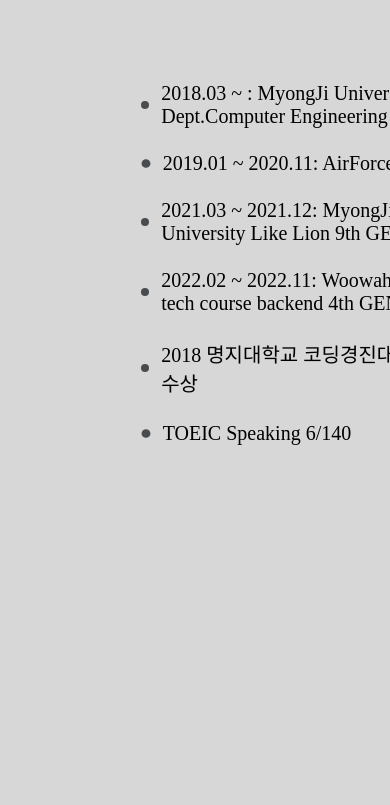
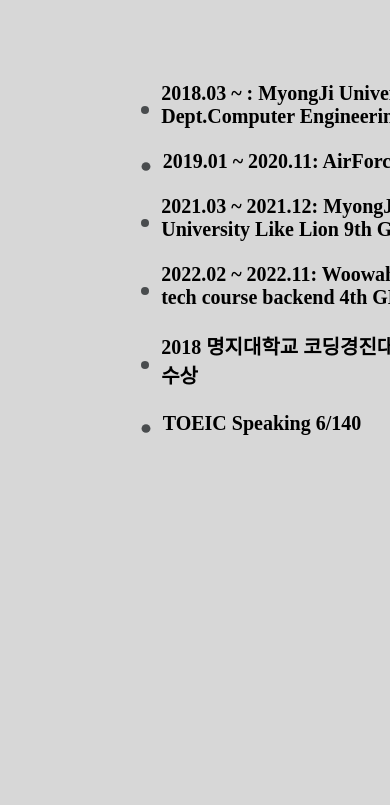
Before and after one commit to skullkim/resume-web-site, a Next.js app: page / in a window 390 px wide. Shown: the part 4719-5524 px from the top of the page. Built offline with nearby package versions, Linux system fonts and the light colour scheme.

Commit message:
refactor(ContactMe.tsx): 반응형 웹 적용 완료
contact me page 반응형 웹 적용 완료

```diff
--- a/components/Career.tsx
+++ b/components/Career.tsx
@@ -31,9 +31,14 @@
 
 const CareerList = styled.p`
   font-size: 20px;
+  font-weight: bold;
 
   @media (max-width: 1100px) {
     margin: 0;
+  }
+
+  @media (max-width: 700px) {
+    margin-bottom: 10px;
   }
 `;
 
--- a/components/ContactMe.tsx
+++ b/components/ContactMe.tsx
@@ -14,12 +14,20 @@
 const ContactWay = styled(SkillRowBox)`
   justify-content: flex-start;
   width: 40vw;
+
+  @media (max-width: 855px) {
+    width: 60vw;
+  }
 `;
 
 const ContactBox = styled(SkillsBox)`
   height: 23vh;
   top: 20vh;
   right: 10vw;
+
+  @media (max-width: 1100px) {
+    top: -15vh;
+  }
 `;
 
 const ContactInformation = styled.p`
```
